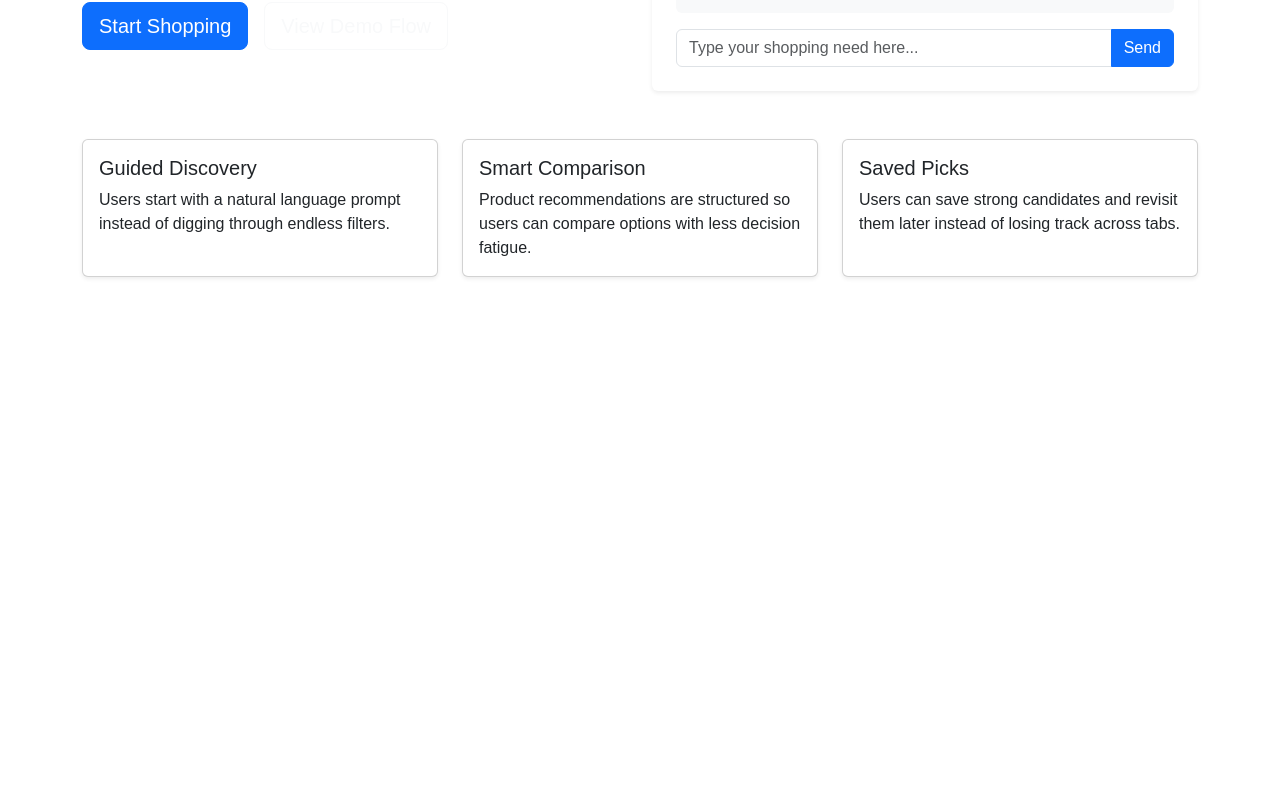
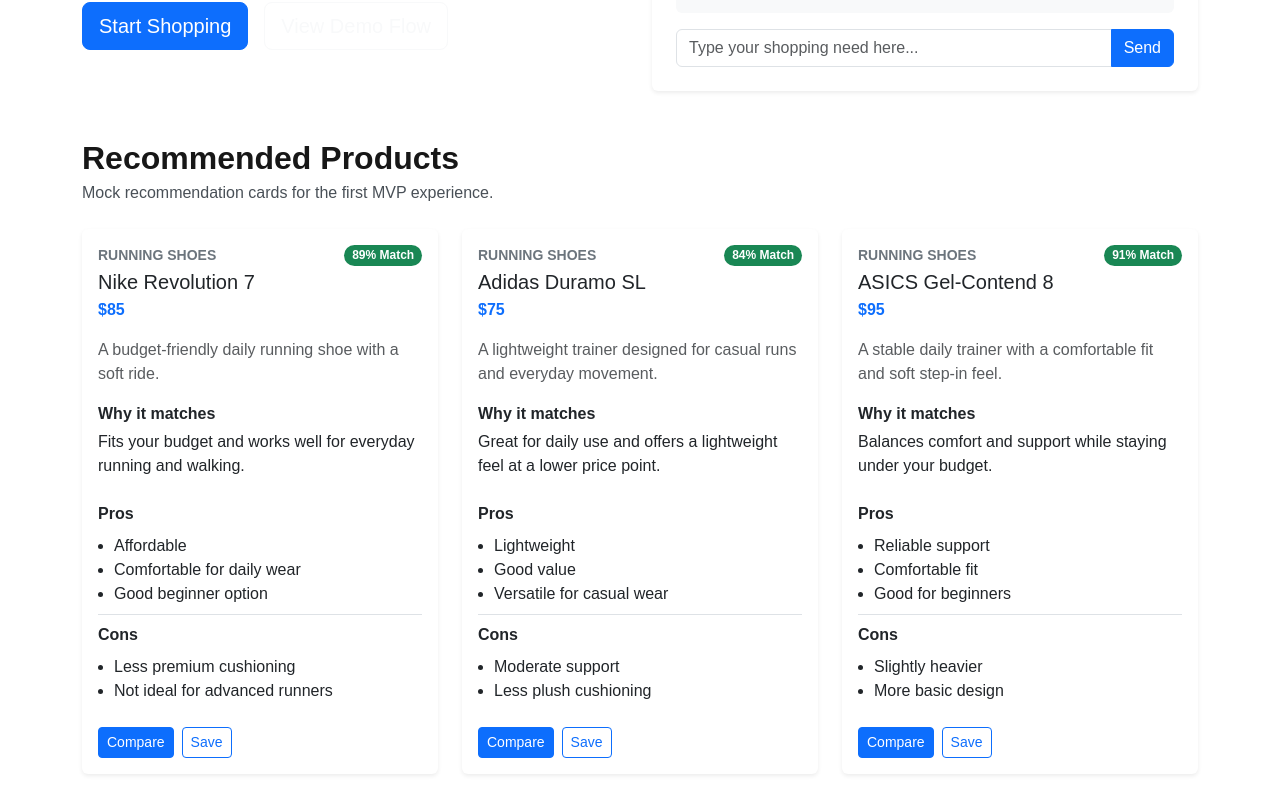
Before and after one commit to nush-cloud/purchase-pilot, a Next.js app: page / in a window 1280 px wide. Shown: the part 536-1340 px from the top of the page. Before the commit the page ends 861 px from the top, so only its background shows below. Built offline with nearby package versions, Linux system fonts and the light colour scheme.

Commit message:
Build recommendation cards with mock product data

```diff
--- a/app/page.tsx
+++ b/app/page.tsx
@@ -2,6 +2,8 @@
 
 import AppNavbar from "@/components/layout/AppNavbar";
 import ChatLayout from "@/components/chat/ChatLayout";
+import ProductCard from "@/components/product/ProductCard";
+import { mockRecommendations } from "@/lib/mockData";
 import Button from "react-bootstrap/Button";
 import Card from "react-bootstrap/Card";
 import Col from "react-bootstrap/Col";
@@ -42,6 +44,25 @@
               <ChatLayout />
             </Col>
           </Row>
+
+          <section className="mb-5">
+            <div className="d-flex justify-content-between align-items-center mb-4 flex-wrap gap-2">
+              <div>
+                <h2 className="h2 fw-bold mb-1">Recommended Products</h2>
+                <p className="text-light-emphasis mb-0">
+                  Mock recommendation cards for the first MVP experience.
+                </p>
+              </div>
+            </div>
+
+            <Row className="g-4">
+              {mockRecommendations.map((product) => (
+                <Col md={6} xl={4} key={product.id}>
+                  <ProductCard product={product} />
+                </Col>
+              ))}
+            </Row>
+          </section>
 
           <Row className="g-4">
             <Col md={4}>
@@ -85,7 +106,6 @@
     </>
   );
 }
-
 
 /*import Image from "next/image";
 import styles from "./page.module.css";
--- a/components/product/ProductCard.tsx
+++ b/components/product/ProductCard.tsx
@@ -0,0 +1,71 @@
+'use client';
+
+import Badge from "react-bootstrap/Badge";
+import Button from "react-bootstrap/Button";
+import Card from "react-bootstrap/Card";
+import ListGroup from "react-bootstrap/ListGroup";
+import Stack from "react-bootstrap/Stack";
+import SaveButton from "./SaveButton";
+import { ProductRecommendation } from "@/lib/types";
+
+interface ProductCardProps {
+  product: ProductRecommendation;
+}
+
+export default function ProductCard({ product }: ProductCardProps) {
+  return (
+    <Card className="h-100 shadow-sm border-0">
+      <Card.Body className="d-flex flex-column">
+        <div className="d-flex justify-content-between align-items-start mb-3">
+          <div>
+            <div className="text-secondary small text-uppercase fw-semibold mb-1">
+              {product.category}
+            </div>
+            <Card.Title className="mb-1">{product.name}</Card.Title>
+            <div className="fw-bold text-primary">{product.price}</div>
+          </div>
+
+          <Badge bg="success" pill>
+            {product.matchScore}% Match
+          </Badge>
+        </div>
+
+        <Card.Text className="text-muted mb-3">
+          {product.description}
+        </Card.Text>
+
+        <div className="mb-3">
+          <div className="fw-semibold mb-1">Why it matches</div>
+          <div>{product.whyItMatches}</div>
+        </div>
+
+        <ListGroup variant="flush" className="mb-3">
+          <ListGroup.Item className="px-0">
+            <div className="fw-semibold mb-2">Pros</div>
+            <ul className="mb-0 ps-3">
+              {product.pros.map((pro, index) => (
+                <li key={index}>{pro}</li>
+              ))}
+            </ul>
+          </ListGroup.Item>
+
+          <ListGroup.Item className="px-0">
+            <div className="fw-semibold mb-2">Cons</div>
+            <ul className="mb-0 ps-3">
+              {product.cons.map((con, index) => (
+                <li key={index}>{con}</li>
+              ))}
+            </ul>
+          </ListGroup.Item>
+        </ListGroup>
+
+        <Stack direction="horizontal" gap={2} className="mt-auto">
+          <Button variant="primary" size="sm">
+            Compare
+          </Button>
+          <SaveButton />
+        </Stack>
+      </Card.Body>
+    </Card>
+  );
+}
--- a/components/product/SaveButton.tsx
+++ b/components/product/SaveButton.tsx
@@ -0,0 +1,11 @@
+'use client';
+
+import Button from "react-bootstrap/Button";
+
+export default function SaveButton() {
+  return (
+    <Button variant="outline-primary" size="sm">
+      Save
+    </Button>
+  );
+}
--- a/lib/mockData.ts
+++ b/lib/mockData.ts
@@ -1,4 +1,4 @@
-import { ChatMessage } from "./types";
+import { ChatMessage, ProductRecommendation } from "./types";
 
 export const mockMessages: ChatMessage[] = [
   {
@@ -17,3 +17,39 @@
     text: "Got it. Do you prefer more cushioning, lightweight performance, or a balance of both?",
   },
 ];
+
+export const mockRecommendations: ProductRecommendation[] = [
+  {
+    id: 1,
+    name: "Nike Revolution 7",
+    price: "$85",
+    category: "Running Shoes",
+    description: "A budget-friendly daily running shoe with a soft ride.",
+    whyItMatches: "Fits your budget and works well for everyday running and walking.",
+    pros: ["Affordable", "Comfortable for daily wear", "Good beginner option"],
+    cons: ["Less premium cushioning", "Not ideal for advanced runners"],
+    matchScore: 89,
+  },
+  {
+    id: 2,
+    name: "Adidas Duramo SL",
+    price: "$75",
+    category: "Running Shoes",
+    description: "A lightweight trainer designed for casual runs and everyday movement.",
+    whyItMatches: "Great for daily use and offers a lightweight feel at a lower price point.",
+    pros: ["Lightweight", "Good value", "Versatile for casual wear"],
+    cons: ["Moderate support", "Less plush cushioning"],
+    matchScore: 84,
+  },
+  {
+    id: 3,
+    name: "ASICS Gel-Contend 8",
+    price: "$95",
+    category: "Running Shoes",
+    description: "A stable daily trainer with a comfortable fit and soft step-in feel.",
+    whyItMatches: "Balances comfort and support while staying under your budget.",
+    pros: ["Reliable support", "Comfortable fit", "Good for beginners"],
+    cons: ["Slightly heavier", "More basic design"],
+    matchScore: 91,
+  },
+];
```
Also changed, not shown: lib/types.ts (+12 -0 lines), 3 other files (tests, documents, lock files or other folders).
